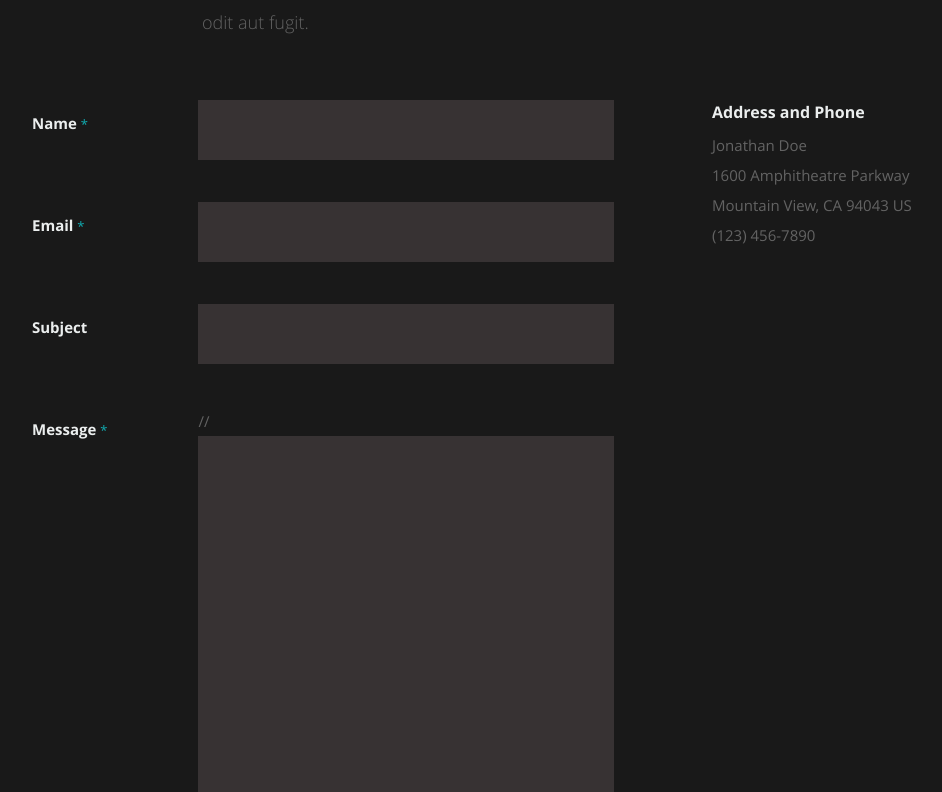
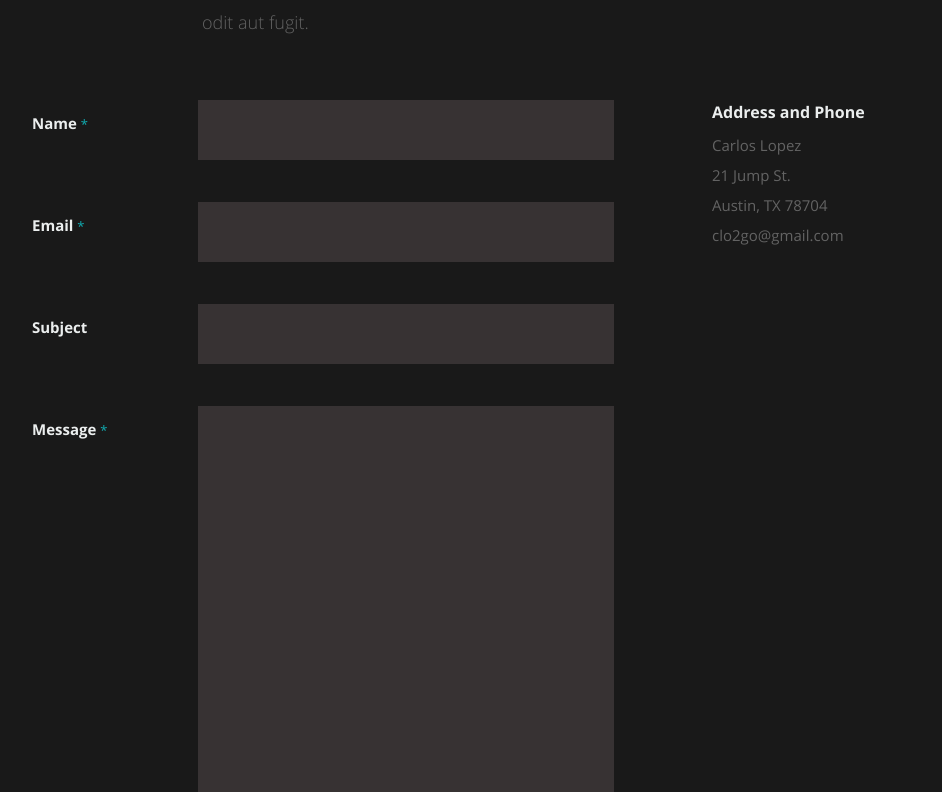
Before and after one commit to clo2go/resumeviewer, a React (Create React App) app: page / in a window 1280 px wide. Shown: the part 4948-5740 px from the top of the page, without its empty margins (118-1060 px from the left). Built offline with nearby package versions, Linux system fonts and the light colour scheme.

Commit message:
added dynamic content to contacts section

```diff
--- a/src/App.js
+++ b/src/App.js
@@ -49,7 +49,7 @@ class App extends Component {
         <Resume data={this.state.resumeData.resume} />
         <Portfolio data={this.state.resumeData.portfolio} />
         <Testimonials data={this.state.resumeData.testimonials} />
-        <Contact />
+        <Contact data={this.state.resumeData.main}/>
         <Footer />
       </div>
     );
--- a/src/Components/Contact.js
+++ b/src/Components/Contact.js
@@ -2,6 +2,14 @@ import React, { Component } from 'react';
 
 class Contact extends Component {
   render() {
+   if(this.props.data){
+      var name=this.props.data.name;
+      var street=this.props.data.address.street;
+      var city=this.props.data.address.city;
+      var state=this.props.data.address.state;
+      var zip=this.props.data.address.zip;
+      var phone=this.props.data.phone;
+      }
     return (
       <section id="contact">
          <div className="row section-head">
@@ -33,7 +41,7 @@ class Contact extends Component {
 						   <input type="text" value="" size="35" id="contactSubject" name="contactSubject" />
                   </div>
                   <div>
-                     // <label htmlFor="contactMessage">Message <span className="required">*</span></label>
+                     <label htmlFor="contactMessage">Message <span className="required">*</span></label>
                      <textarea cols="50" rows="15" id="contactMessage" name="contactMessage"></textarea>
                   </div>
                   <div>
@@ -55,10 +63,10 @@ class Contact extends Component {
                <div className="widget widget_contact">
 					   <h4>Address and Phone</h4>
 					   <p className="address">
-						   Jonathan Doe<br />
-						   1600 Amphitheatre Parkway <br />
-						   Mountain View, CA 94043 US<br />
-						   <span>(123) 456-7890</span>
+   					   {name}<br />
+						   {street} <br />
+   					   {city}, {state} {zip}<br />
+						   <span>{phone}</span>
 					   </p>
 				   </div>
             </aside>
```
